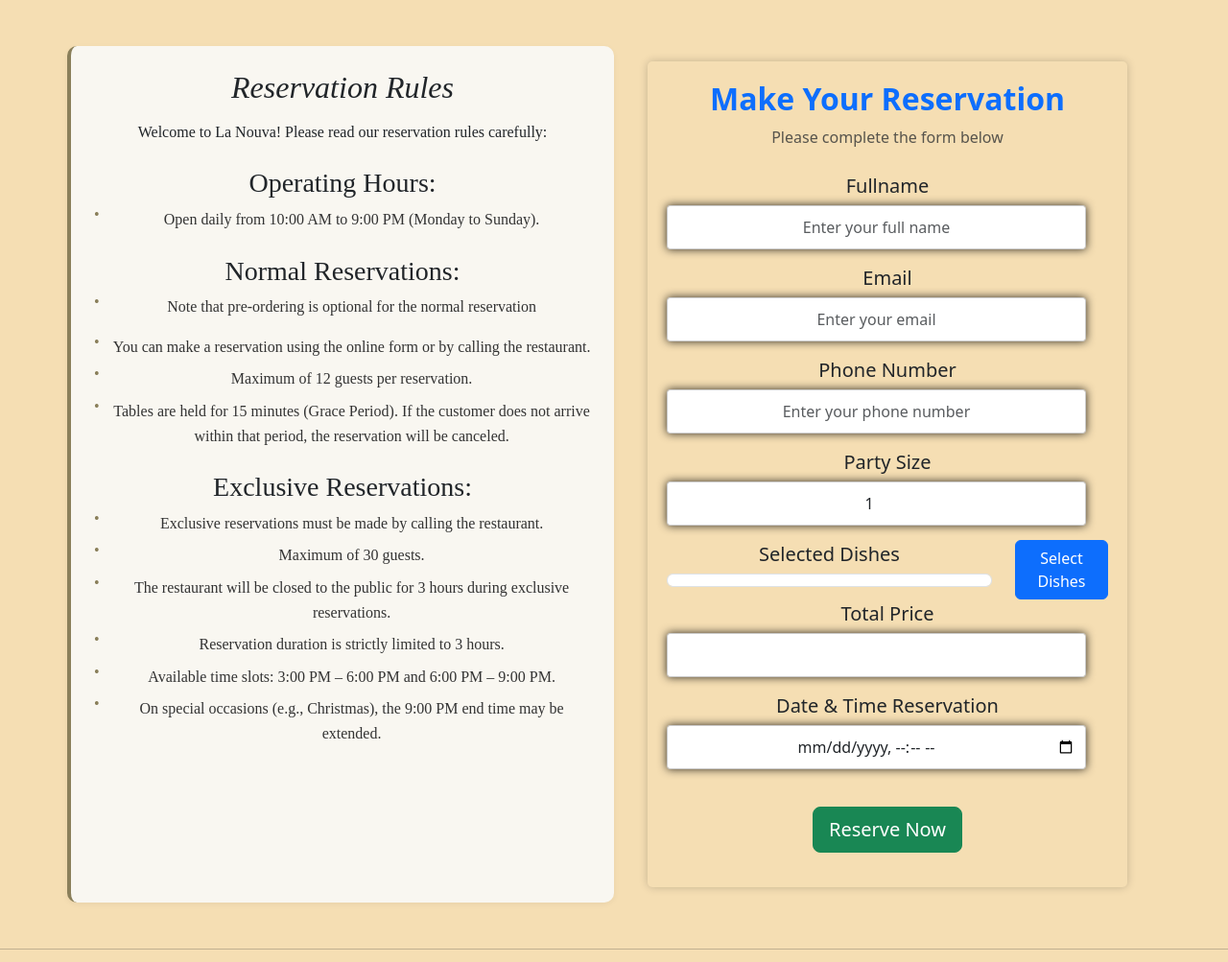
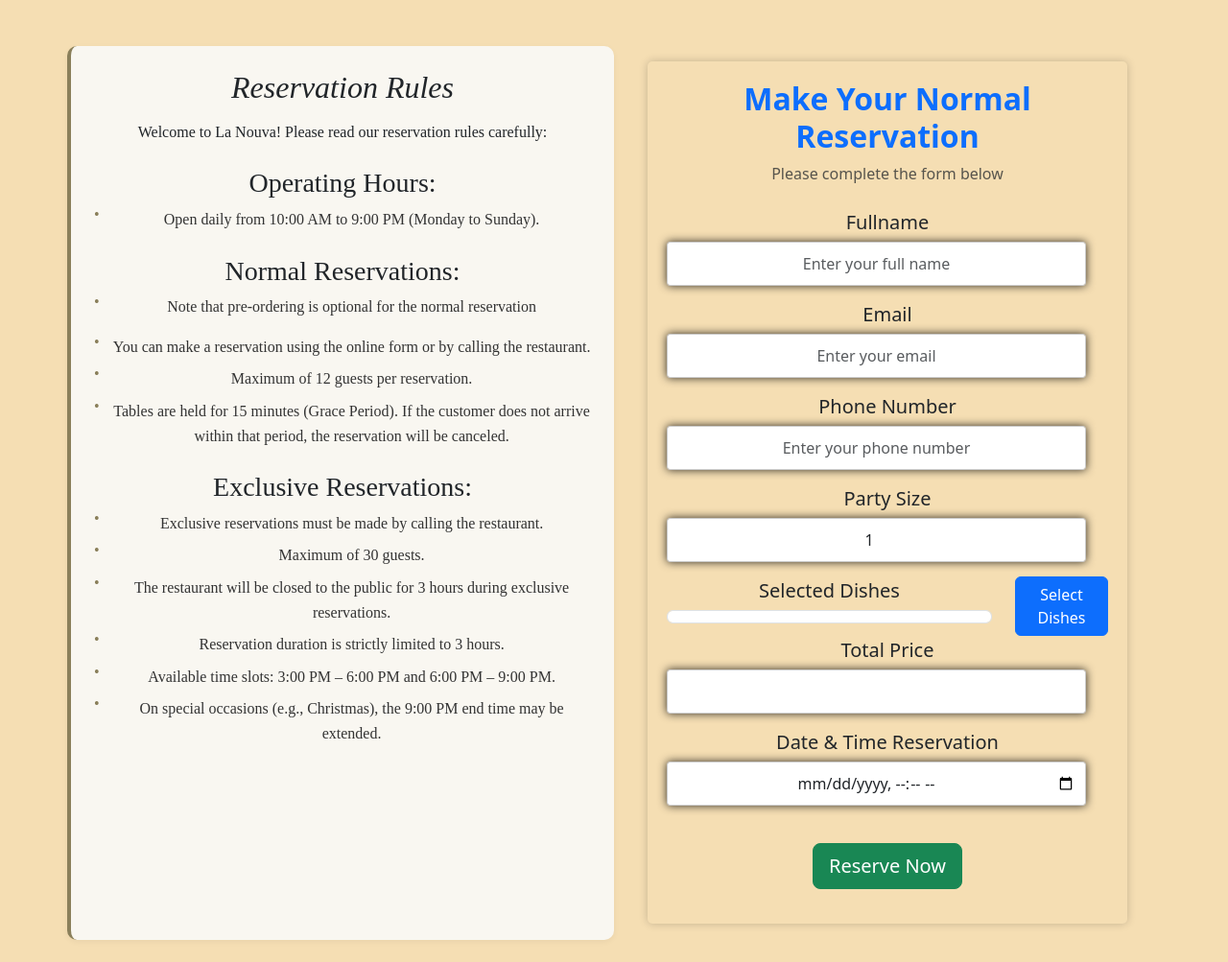
Before and after one commit to Shinroi1/La-Nuova-Pasteleria, a Django app: page /reservation_form/ in a window 1280 px wide. Shown: the part 56-1059 px from the top of the page at 96% size. Run offline with Django 5.2, Linux system fonts and the light colour scheme; some libraries are stand-ins or nearby versions.

Commit message:
Update reservation_form.html

```diff
--- a/myapp/templates/reservation_form.html
+++ b/myapp/templates/reservation_form.html
@@ -57,20 +57,19 @@
   </div>
 </div>
 
-{% if success %}
-    <div class="alert alert-success mt-3">
-        <strong>Success!</strong> Your reservation was submitted successfully!
-        Please arrive on time. We hold tables for 15 minutes after your scheduled time.
-        If you're running late, kindly call the restaurant.
-    </div>
-{% endif %}
-
     <!-- FORM SECTION -->
     <div class="col-md-6">
       <section id="form">
         <div class="container own-container">
           <div class="form-header text-center mb-4">
-            <h2 class="fw-bold text-primary">Make Your Reservation</h2>
+            {% if success %}
+                <div class="alert alert-success mt-3">
+                    <strong>Success!</strong> Your reservation was submitted successfully!
+                    Please arrive on time. We hold tables for 15 minutes after your scheduled time.
+                    If you're running late, kindly call the restaurant.
+                </div>
+            {% endif %}
+            <h2 class="fw-bold text-primary">Make Your Normal Reservation</h2>
             <p class="text-muted">Please complete the form below</p>
           </div>
           <form method="POST" action="{% url 'reservation_form' %}">
@@ -89,7 +88,7 @@
 
             <div class="form-group group">
               <label for="phone">Phone Number</label>
-              <input class="form-control" type="tel" id="phone" name="phone" placeholder="Enter your phone number" value="{{ form_data.phone }}" required>
+              <input class="form-control" type="tel" id="phone" name="phone" placeholder="Enter your phone number" maxlength="11" pattern="[0-9]{10,11}" value="{{ form_data.phone }}" required>
             </div>
 
             <div class="form-group">
```
